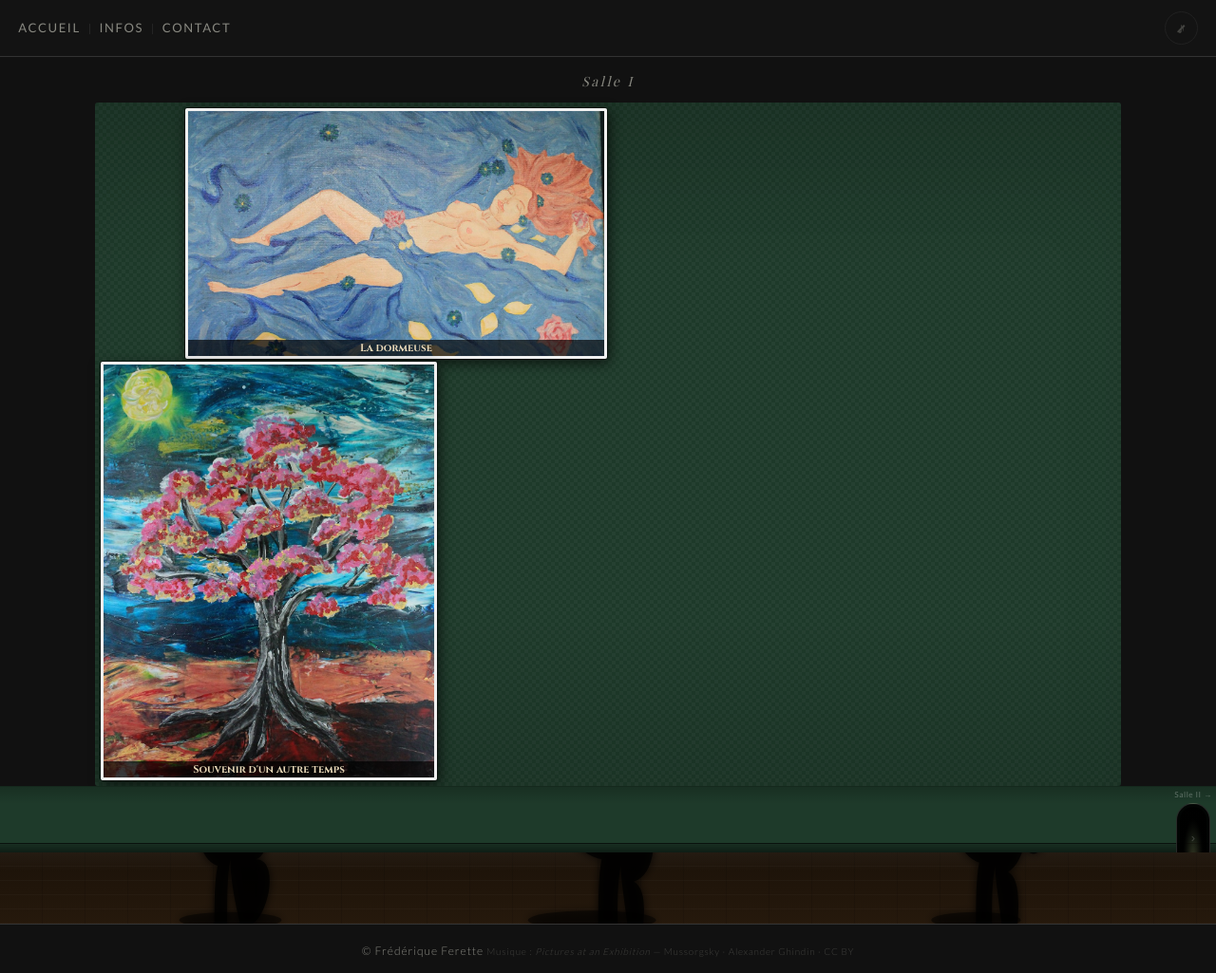
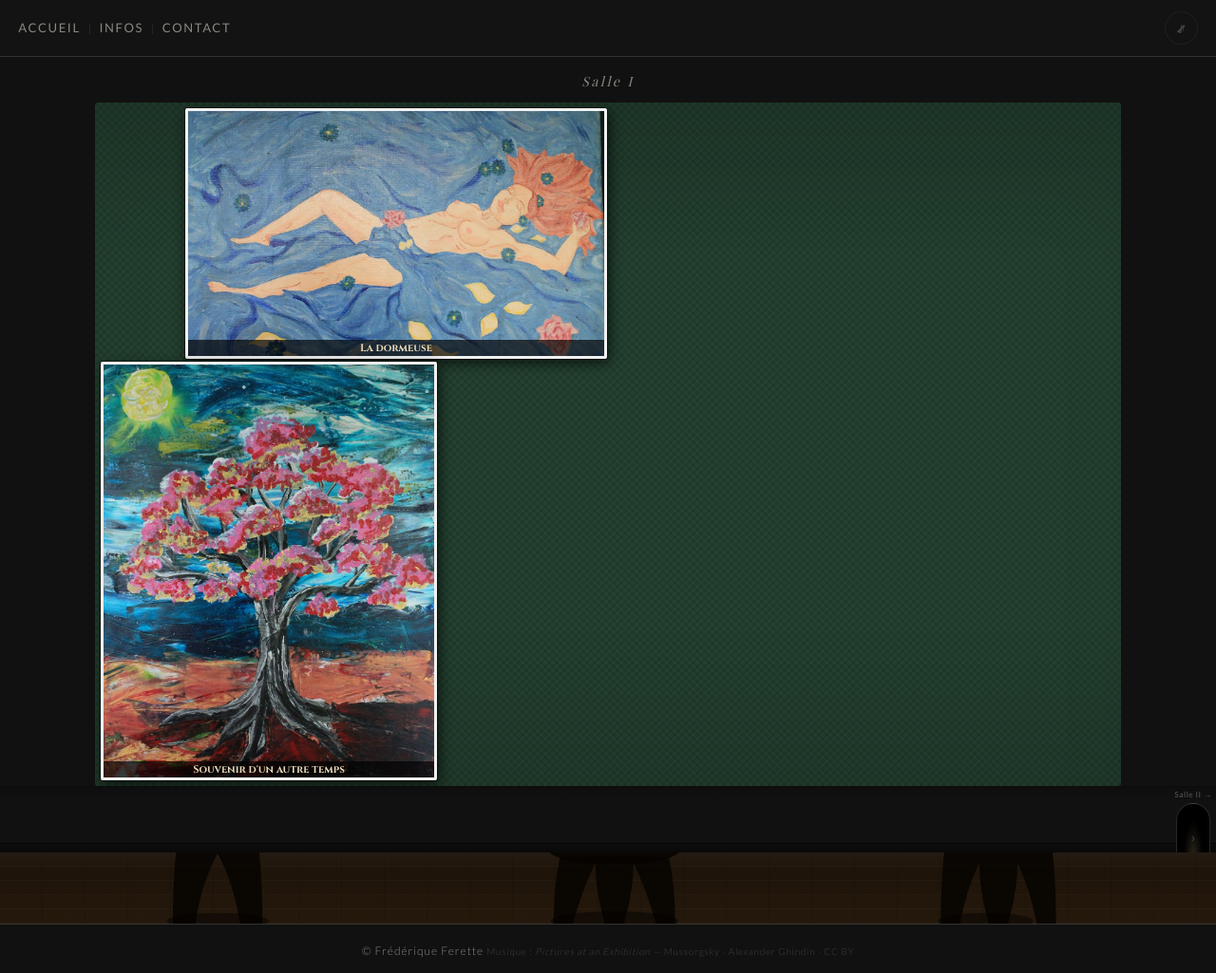
Before and after one commit to AlainDelree/FF_Galerie, a plain HTML site: page galerie.html in a window 1280 px wide. Shown: the whole page at 95% size. Drawn offline with nearby package versions, Linux system fonts and the light colour scheme; a web font is replaced by a local one.

Commit message:
Amelioration silhouette visiteurs 2026-06-02 17:27

```diff
--- a/galerie.html
+++ b/galerie.html
@@ -732,7 +732,7 @@
       // ── Mur inférieur avec portes ──
       const murBas = document.createElement('div');
       murBas.className = 'mur-inferieur';
-      murBas.style.backgroundColor = couleurMur || '#2e2e2e';
+      murBas.style.backgroundColor = '#111'; // Mur périphérique toujours sombre
 
       function makePorte(cote) {
         const btn = document.createElement('button');
@@ -764,65 +764,37 @@
       sol.className = 'plancher-sol';
       const sv = document.createElement('div');
       sv.className = 'silhouettes-sol';
-      sv.innerHTML = `<svg viewBox="0 0 380 75" xmlns="http://www.w3.org/2000/svg" aria-hidden="true" style="display:block;width:100%;vertical-align:bottom">
-  <defs>
-    <filter id="sf" x="-20%" y="-20%" width="140%" height="140%">
-      <feGaussianBlur in="SourceAlpha" stdDeviation="1.5" result="b"/>
-      <feMerge><feMergeNode in="b"/><feMergeNode in="SourceGraphic"/></feMerge>
-    </filter>
-  </defs>
-  <g filter="url(#sf)" fill="rgba(8,5,2,.78)">
+      sv.innerHTML = `<svg viewBox="0 0 380 80" xmlns="http://www.w3.org/2000/svg" aria-hidden="true" style="display:block;width:100%;vertical-align:bottom">
+  <g fill="rgba(5,3,1,.82)">
 
-  <!-- Visiteur A : femme, silhouette élancée, bras légèrement avancé (x~70) -->
-  <path d="
-    M70,0 C74,0 78,3 79,8 C80,13 78,18 74,20
-    C76,21 77,22 77,24 C77,26 76,27 74,28
-    C78,29 83,32 84,40 C85,48 83,54 80,55
-    C83,55 85,58 84,65 C83,70 81,74 79,75
-    L75,75 C73,67 72,60 72,55
-    C71,60 71,67 71,75 L67,75
-    C67,68 67,62 68,57
-    C65,56 63,53 62,48 C60,40 61,32 66,28
-    C64,27 63,26 63,24 C63,22 64,21 66,20
-    C62,18 60,13 61,8 C62,3 66,0 70,0 Z
-    M84,38 C87,36 90,35 92,37 C93,40 92,45 90,47 C88,48 86,47 85,45 Z
-  "/>
+    <!-- VISITEUR A : femme, cheveux relevés, bras légèrement levé (x=68) -->
+    <ellipse cx="68" cy="8" rx="10" ry="11"/>
+    <circle cx="75" cy="3" r="5"/>
+    <rect x="65" y="18" width="6" height="5" rx="1"/>
+    <path d="M55 23 Q53 37 54 50 Q60 53 68 52 Q76 53 82 50 Q83 37 81 23 Q75 20 61 20 Z"/>
+    <path d="M55 24 Q49 30 48 44 Q51 47 54 45 Q55 33 57 26 Z"/>
+    <path d="M81 23 Q88 27 90 40 Q87 43 84 41 Q83 30 80 26 Z"/>
+    <path d="M56 50 Q54 62 54 80 L61 80 Q63 67 68 58 Q73 67 75 80 L82 80 Q82 62 80 50 Z"/>
+    <ellipse cx="68" cy="79" rx="16" ry="2.5" fill="rgba(0,0,0,.45)"/>
 
-  <!-- Visiteur B : homme, silhouette large, mains dans le dos (x~185) -->
-  <path d="
-    M185,0 C190,0 195,4 196,10 C197,16 194,21 190,23
-    C192,24 194,25 194,27 C194,29 193,31 190,32
-    C196,34 203,38 204,47 C205,55 202,61 198,62
-    C200,63 202,66 201,75 L196,75
-    C195,67 194,61 194,57
-    C193,62 193,68 193,75 L187,75
-    C187,67 187,60 188,55
-    C183,54 178,50 177,44 C175,37 178,32 185,30
-    C182,29 180,28 180,26 C180,24 181,23 183,22
-    C179,20 176,16 177,10 C178,4 182,0 185,0 Z
-    M175,36 C171,34 167,35 166,38 C165,42 167,48 170,49 C172,50 175,48 176,46 Z
-    M204,36 C208,34 212,35 213,38 C214,42 212,48 209,49 C207,50 204,48 203,46 Z
-  "/>
+    <!-- VISITEUR B : homme, costume, mains dans le dos (x=192) -->
+    <ellipse cx="192" cy="8" rx="12" ry="13"/>
+    <rect x="188" y="20" width="8" height="6" rx="1"/>
+    <path d="M174 26 Q171 41 172 58 Q179 62 192 61 Q205 62 212 58 Q213 41 210 26 Q203 22 181 22 Z"/>
+    <path d="M174 27 Q167 34 166 51 Q169 54 173 52 Q174 38 176 29 Z"/>
+    <path d="M210 27 Q217 34 218 51 Q215 54 211 52 Q210 38 208 29 Z"/>
+    <path d="M175 59 Q173 68 173 80 L179 80 Q182 69 186 61 Q186 69 189 80 L195 80 Q198 69 198 61 Q202 69 205 80 L211 80 Q211 68 209 59 Z"/>
+    <ellipse cx="192" cy="79" rx="20" ry="3" fill="rgba(0,0,0,.45)"/>
 
-  <!-- Visiteur C : personne plus petite, regardant vers la droite (x~305) -->
-  <path d="
-    M305,5 C309,5 313,8 314,13 C315,18 313,22 309,24
-    C311,25 312,26 312,28 C312,30 311,31 309,32
-    C314,34 319,37 320,45 C321,52 318,57 315,59
-    C317,60 319,63 318,75 L313,75
-    C312,67 311,61 311,57
-    C310,62 310,68 310,75 L305,75
-    C305,68 305,61 306,56
-    C303,55 300,52 299,47 C297,40 300,33 305,30
-    C303,29 301,28 301,26 C301,24 302,23 304,22
-    C300,20 298,16 299,11 C300,7 303,5 305,5 Z
-    M320,42 C323,40 326,40 327,43 C328,47 326,52 324,53 C322,54 320,52 319,49 Z
-  "/>
-
-  <!-- Ombres au sol -->
-  <ellipse cx="72" cy="74" rx="16" ry="2.5" fill="rgba(0,0,0,.5)"/>
-  <ellipse cx="185" cy="74" rx="20" ry="3" fill="rgba(0,0,0,.5)"/>
-  <ellipse cx="305" cy="74" rx="14" ry="2.5" fill="rgba(0,0,0,.5)"/>
+    <!-- VISITEUR C : personne plus petite, bras croisés (x=308) -->
+    <ellipse cx="308" cy="11" rx="9" ry="11"/>
+    <rect x="305" y="22" width="6" height="4" rx="1"/>
+    <path d="M295 26 Q293 38 294 51 Q299 54 308 53 Q317 54 322 51 Q323 38 321 26 Q315 23 301 23 Z"/>
+    <path d="M295 28 Q289 34 289 46 Q292 48 295 46 Q295 37 297 30 Z"/>
+    <path d="M321 28 Q327 34 327 46 Q324 48 321 46 Q319 37 319 30 Z"/>
+    <path d="M292 40 Q308 45 324 40 Q322 49 308 50 Q294 49 292 40 Z"/>
+    <path d="M296 51 Q294 62 294 80 L300 80 Q302 69 306 61 Q306 69 309 80 L315 80 Q318 69 318 61 Q322 69 324 80 L330 80 Q330 62 328 51 Z"/>
+    <ellipse cx="308" cy="79" rx="15" ry="2.5" fill="rgba(0,0,0,.45)"/>
 
   </g>
 </svg>`;
@@ -958,6 +930,8 @@
           const toilesPosees = positions.map(p => toileMap[p.id]).filter(Boolean);
           if (!toilesPosees.length) return;
 
+          // Supprime les vieilles portes latérales (remplacées par zone-basse)
+          mur.querySelectorAll('.porte').forEach(p => p.remove());
           // Active la classe grille sur le mur et la salle
           mur.classList.add('mur-grille');
           const salleEl = mur.closest('.salle');
```
